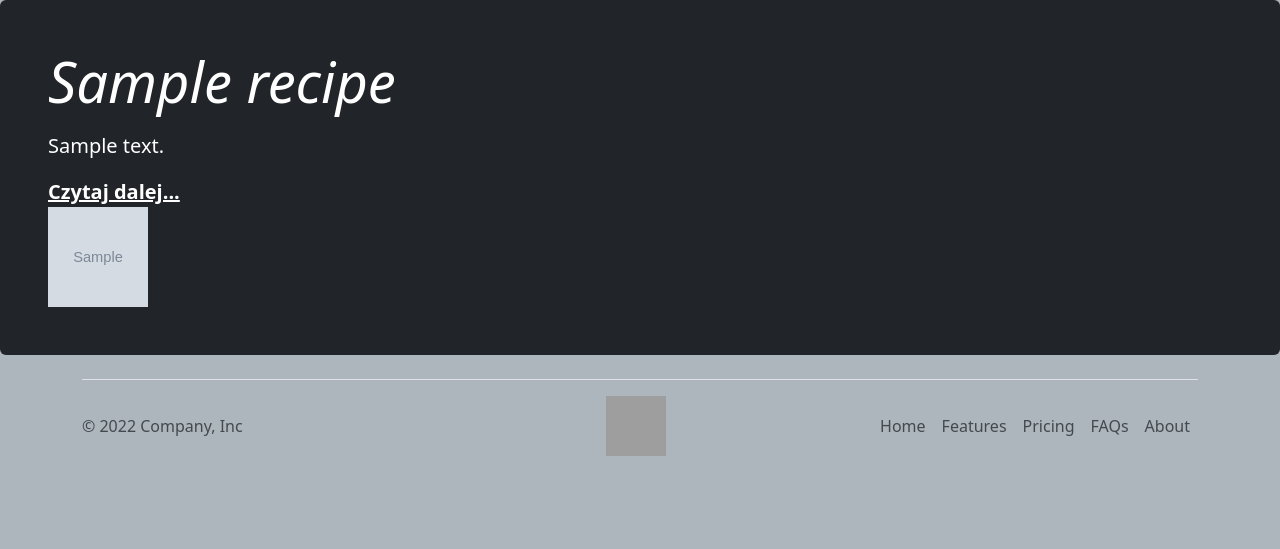
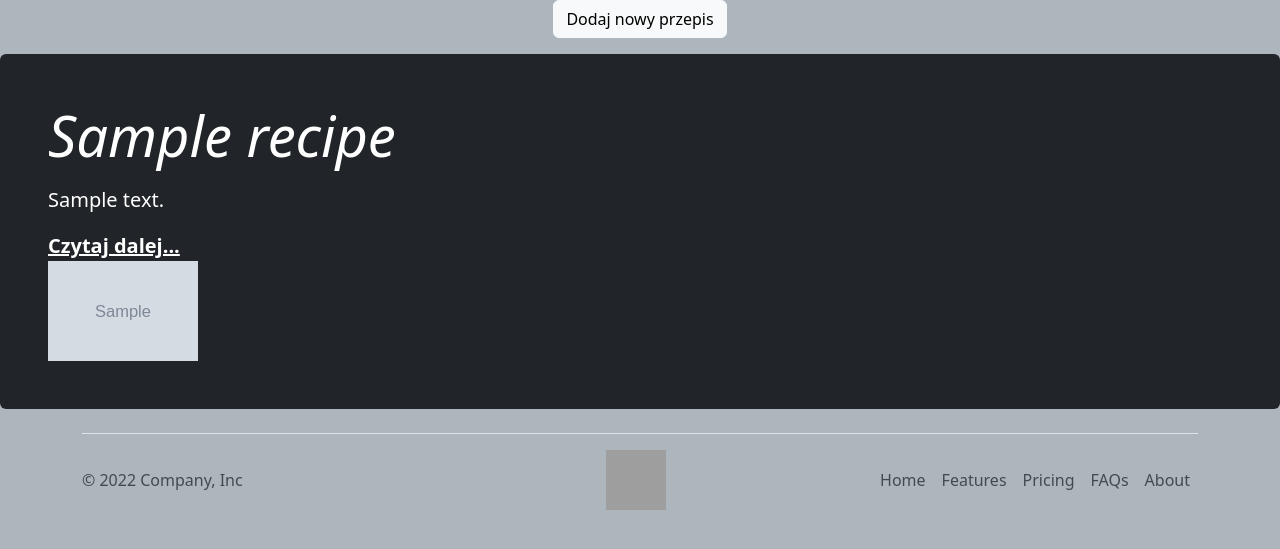
Before and after one commit to JessicaSadowska/RecipesProject, a Django app: page /recipes/ in a window 1280 px wide. Shown: the part 124-673 px from the top of the page. Run offline with Django 4.2, Linux system fonts and the light colour scheme; a user stored in the database is signed in; tables that the repository leaves empty hold one stand-in row (values such as "Sample post"); grey boxes marked "Sample" are stand-in pictures; some libraries are stand-ins or nearby versions; grey boxes are pictures that could not be loaded.

Commit message:
Added author field in recipe model, added delete and edit recipe buttons for logged users

```diff
--- a/RecipesApp/models.py
+++ b/RecipesApp/models.py
@@ -1,3 +1,4 @@
+from django.contrib.auth.models import User
 from django.db import models
 
 
@@ -19,3 +20,4 @@ class Recipe(models.Model):
     fats = models.IntegerField()
     allergens = models.ManyToManyField(Allergen, related_name="list_of_allergens", default=None)
     image = models.ImageField(default='../static/brakzdjecia.png')
+    author = models.ForeignKey(User, on_delete=models.CASCADE)
--- a/RecipesApp/static/css/style.css
+++ b/RecipesApp/static/css/style.css
@@ -72,7 +72,7 @@
 }
 
 .recipe-image {
-    width: 100px;
+    width: 150px;
     height: 100px;
 }
 
@@ -86,3 +86,18 @@
   line-height: 1.4em;
   border-radius: 25px;
 }
+
+.txtlink:link {
+    text-decoration: none;
+    color: black;
+}
+
+.txtlink:visited {
+    text-decoration: none;
+    color: black;
+}
+
+#addrecipe {
+    display: flex;
+    justify-content: center;
+}
--- a/RecipesApp/templates/base.html
+++ b/RecipesApp/templates/base.html
@@ -17,7 +17,7 @@
         <a class="py-2" href="//127.0.0.1:8000/" aria-label="Product">
           <img src="{% static 'logooo.png' %}" width="100" height="100">
         </a>
-        <a class="py-2 d-none d-md-inline-block" href="recipes/">Przepisy</a>
+        <a class="py-2 d-none d-md-inline-block" href="//127.0.0.1:8000/recipes/">Przepisy</a>
         <a class="py-2 d-none d-md-inline-block" href="#">Kategorie</a>
         <a class="py-2 d-none d-md-inline-block" href="#">Diety</a>
         <a class="py-2 d-none d-md-inline-block" href="#">Galeria</a>
@@ -35,7 +35,7 @@
 
    <div id="mainpicture" class="position-relative overflow-hidden p-3 p-md-5 m-md-3 text-center bg-light">
     <div class="col-md-5 p-lg-5 mx-auto my-5">
-      <h1 id="mainpageh1" class="display-4 fw-normal" style="color: rgba(0, 0, 0, 1)">Odkryj nasze przepisy!</h1>
+      <a href="//127.0.0.1:8000/recipes/" class="txtlink"><h1 id="mainpageh1" class="display-4 fw-normal" style="color: rgba(0, 0, 0, 1)">Odkryj nasze przepisy!</h1></a>
         {% if user.is_authenticated %}
       <p id="addrecipebutton" class="lead fw-normal"><a href="/recipes/add/"><button class="btn btn-light">Jesteś już zalogowany? Dodaj nowy przepis!</button></a></p>
         {% endif %}
--- a/RecipesApp/templates/recipes_list.html
+++ b/RecipesApp/templates/recipes_list.html
@@ -1,6 +1,9 @@
 {% extends 'base.html' %}
 
 {% block body %}
+    {% if user.is_authenticated %}
+    <p id="addrecipe" class="lead fw-normal"><a href="/recipes/add/"><button class="btn btn-light">Dodaj nowy przepis</button></a></p>
+    {% endif %}
     {% for recipe in recipes %}
         <div class="p-4 p-md-5 mb-4 text-white rounded bg-dark">
             <div class="col-md-6 px-0">
--- a/RecipesApp/views.py
+++ b/RecipesApp/views.py
@@ -148,6 +148,14 @@ class DeleteRecipe(generic.DeleteView):
 
 
 @method_decorator(login_required, name='dispatch')
+class UpdateRecipe(generic.UpdateView):
+    model = Recipe
+    fields = "__all__"
+    template_name = 'update_recipe.html'
+    success_url = '/recipes/'
+
+
+@method_decorator(login_required, name='dispatch')
 class AddAllergen(generic.CreateView):
     model = Allergen
     fields = "__all__"
--- a/RecipesProject/urls.py
+++ b/RecipesProject/urls.py
@@ -12,5 +12,6 @@ urlpatterns = [
     path('recipes/<int:recipe_id>/', RecipeDetail.as_view(), name='recipe_detail'),
     path('recipes/add/', AddRecipe.as_view(), name='add_recipe'),
     path('recipes/delete/<int:pk>/', DeleteRecipe.as_view(), name='delete_recipe'),
+    path('recipes/update/<int:pk>/', UpdateRecipe.as_view(), name='update_recipe'),
     path('allergen/add/', AddAllergen.as_view(), name='add_allergen'),
 ]
```
Also changed, not shown: RecipesApp/templates/recipe_detail.html (+5 -3 lines), RecipesApp/templates/update_recipe.html (added, +9 -0 lines).
